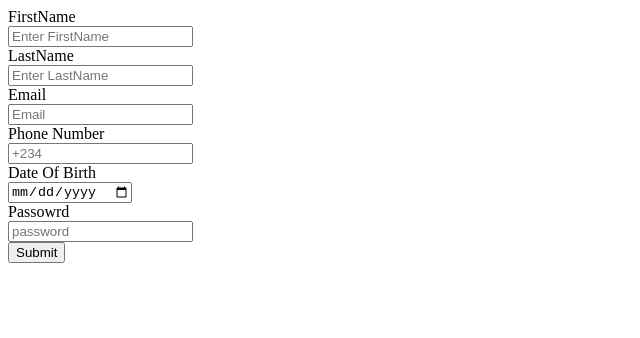
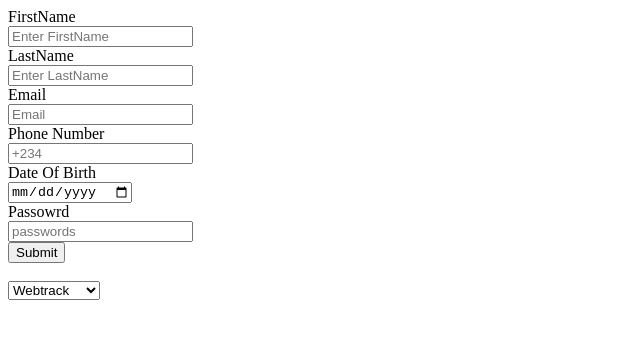
Before and after one commit to Clintoncode/forms, a plain HTML site: page index.html in a window 1280 px wide. Shown: the whole page, without its empty margins (0-640 px from the left). Drawn offline with Linux system fonts and the light colour scheme.

Commit message:
dropdown added

```diff
--- a/index.html
+++ b/index.html
@@ -25,9 +25,17 @@
         <input type="date"><br>
 
         <label>Passowrd</label><br>
-        <input type="password" placeholder="password"><br>
+        <input type="password" placeholder="passwords"><br>
 
-       <input type="submit" name="">
+       <input type="submit" name=""> <br><br>
+
+       <select>
+        <option value="Webtrack">Webtrack</option>
+        <option value="AiTrack">AiTrack</option>
+        <option value="GameTrack">GameTrack</option>
+
+       </select>
     </form>
+
 </body>
 </html>
```
